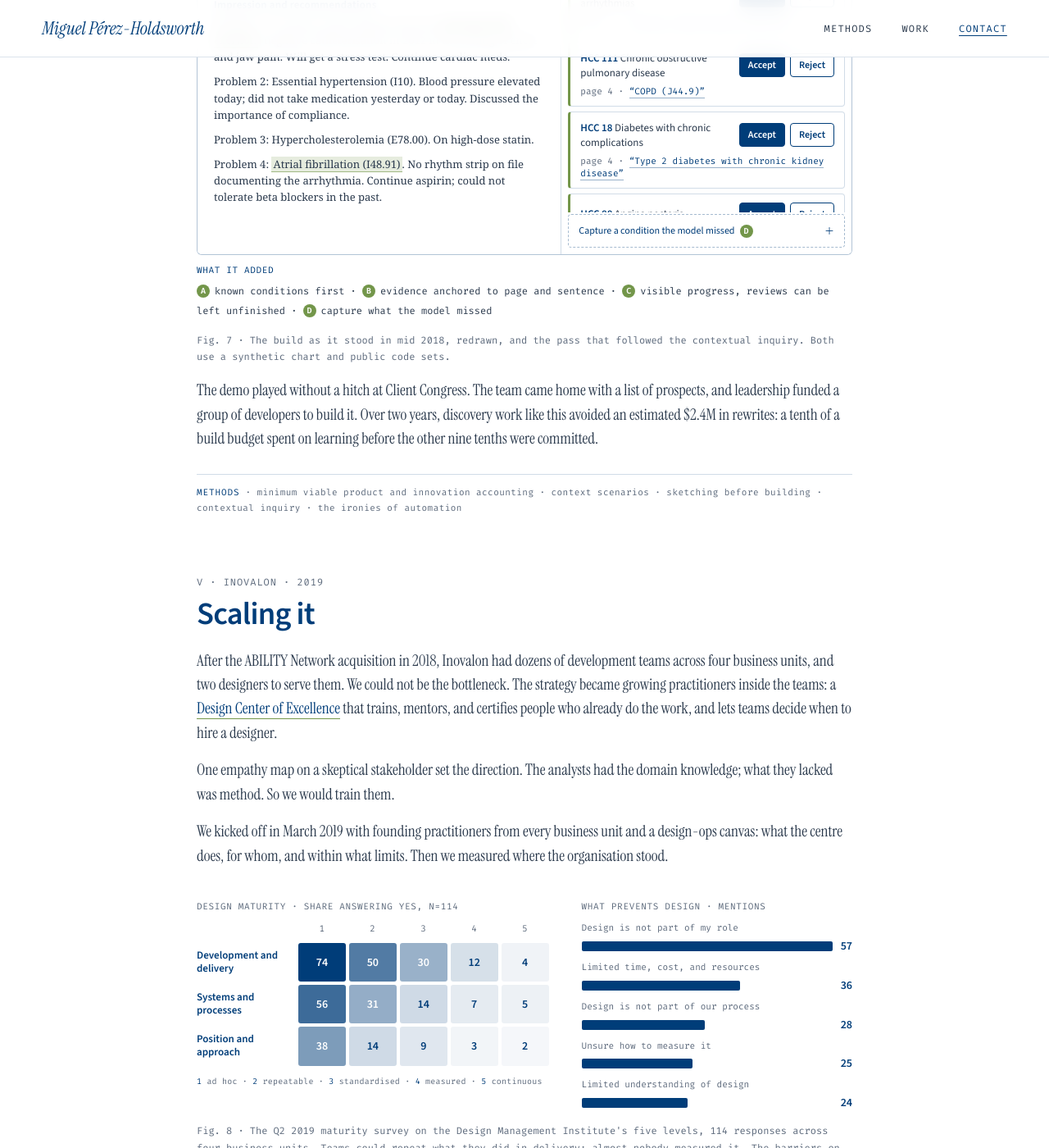
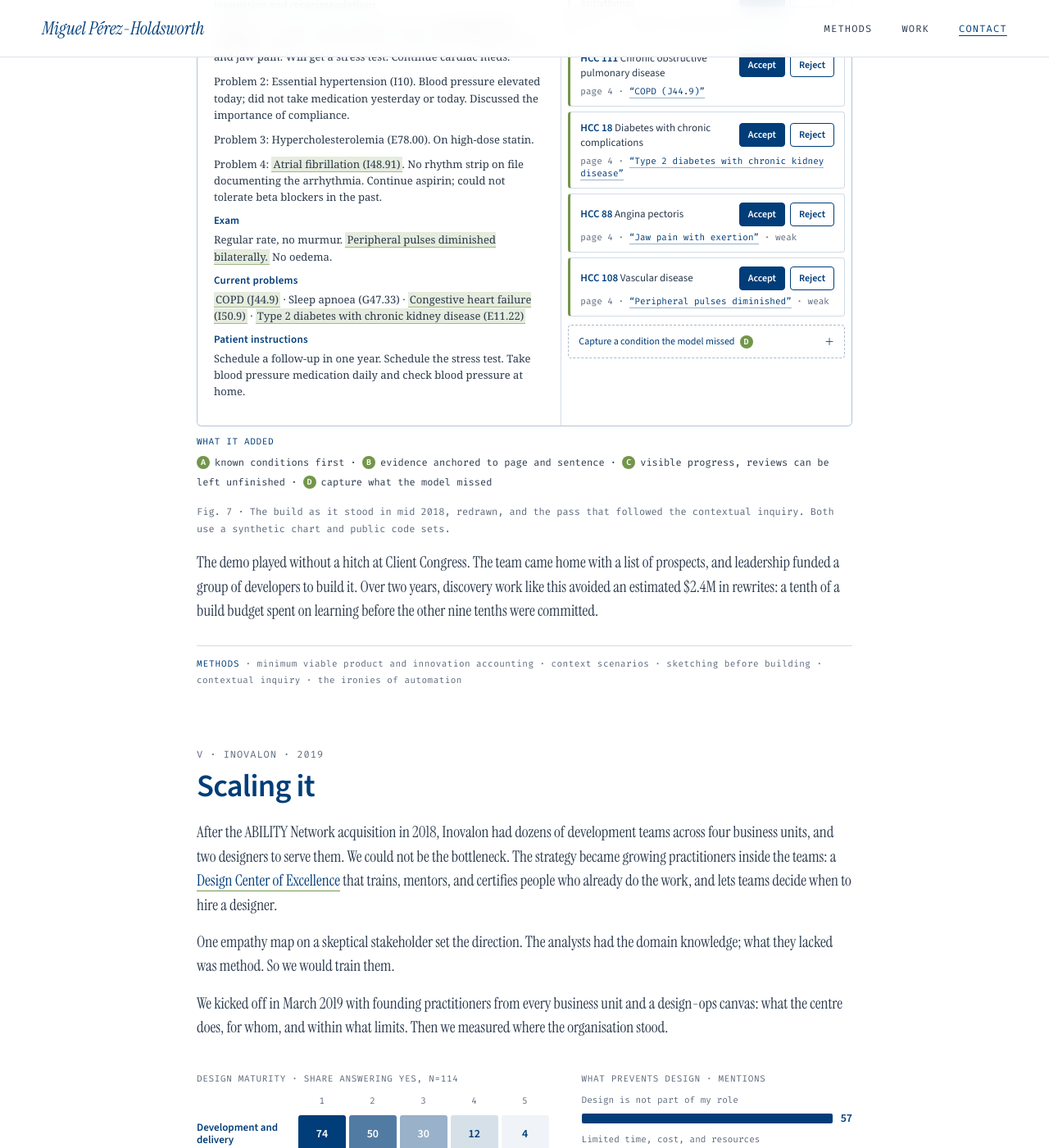
Before and after one commit to miguel-perez/miguel-perez.github.io, a Jekyll site: the page built from work/inovalon-design-coe/index.html, in a window 1280 px wide and 1400 px high, scrolled down 7697 px. Shown: the whole window at 82% size. Built offline with Jekyll 4.4.1, drawn with Linux system fonts in a browser that asks for light colours.

Commit message:
Whiten mark 3 and stop the after screen trapping the scroll
The card rule in the vendor build outranked the mark's own colour, so
numeral 3 rendered grey on red while the others were white. The chart
note and the suggestion list no longer have their own scrollbars, so a
reader moving down the page passes through the screen instead of
catching inside it; both panes now size to their content, and the
evidence auto-scroll only fires if a pane can actually scroll.

Co-Authored-By: Claude Opus 5 (1M context) <noreply@anthropic.com>

```diff
--- a/work/inovalon-design-coe/index.html
+++ b/work/inovalon-design-coe/index.html
@@ -141,7 +141,7 @@ blockquote footer{margin-top:16px;font:12px/1.6 'Fira Code',monospace;color:#5e6
 .pane + .pane{border-left:1px solid rgba(0,61,121,.18)}
 .pane-h{display:flex;align-items:center;justify-content:space-between;gap:12px;padding:10px 16px;border-bottom:1px solid rgba(0,61,121,.12);font:11px 'Fira Code',monospace;color:#5e6b7d}
 .pane-h b{font:600 13px 'Source Sans 3',sans-serif;color:#003D79}
-.note{padding:18px 20px 22px;font-family:Georgia,'Times New Roman',serif;font-size:13px;line-height:1.55;color:#2b3a4d;max-height:380px;overflow:auto}
+.note{padding:18px 20px 22px;font-family:Georgia,'Times New Roman',serif;font-size:13px;line-height:1.55;color:#2b3a4d}
 .note h4{margin:0 0 4px;font:600 13px 'Source Sans 3',sans-serif;color:#003D79;letter-spacing:.02em}
 .note p{margin:0 0 10px;font-size:13px;line-height:1.55;color:#2b3a4d}
 .note .meta{font:11px 'Fira Code',monospace;color:#5e6b7d;margin-bottom:12px}
@@ -151,7 +151,7 @@ blockquote footer{margin-top:16px;font:12px/1.6 'Fira Code',monospace;color:#5e6
 .prog{display:flex;align-items:center;gap:10px;font:11px 'Fira Code',monospace;color:#5e6b7d}
 .prog i{display:block;width:90px;height:4px;background:rgba(0,61,121,.12);border-radius:2px;overflow:hidden}
 .prog i b{display:block;height:100%;width:0;background:#003D79;transition:width .4s}
-.cards{margin:0;padding:8px;list-style:none;display:flex;flex-direction:column;gap:6px;max-height:380px;overflow:auto}
+.cards{margin:0;padding:8px;list-style:none;display:flex;flex-direction:column;gap:6px}
 .card{border:1px solid rgba(0,61,121,.18);border-left:3px solid #73964A;border-radius:4px;padding:10px 12px;display:grid;grid-template-columns:1fr auto;gap:6px 10px;align-items:center;cursor:pointer;background:#fff;transition:background .2s}
 .card:hover,.card.on{background:rgba(0,61,121,.05)}
 .card:focus-visible{outline:2px solid #003D79;outline-offset:-2px}
@@ -210,7 +210,7 @@ blockquote footer{margin-top:16px;font:12px/1.6 'Fira Code',monospace;color:#5e6
 .old-h span.x{display:inline-flex;align-items:center;padding:2px 5px;border-radius:3px;background:rgba(200,70,27,.12);box-shadow:0 0 0 1.5px #C8461B}
 .old-h span.x i{border-color:#C8461B}
 .old-card em.x{color:#C8461B;font-weight:700}
-.old-card .mk{position:absolute;right:22px;top:6px;margin:0}
+.old-card .mk{position:absolute;right:22px;top:6px;margin:0;color:#fff}
 .old-f.x{padding:3px 6px;margin:0 -6px;border-radius:3px;background:rgba(200,70,27,.12);box-shadow:0 0 0 1.5px #C8461B}
 .old-btns span.x{border-color:#C8461B;color:#C8461B;background:rgba(200,70,27,.08)}
 .old-req.x{color:#C8461B;font-weight:600;font-size:10px}
@@ -256,7 +256,6 @@ blockquote footer{margin-top:16px;font:12px/1.6 'Fira Code',monospace;color:#5e6
 @media (max-width:720px){
  .review{grid-template-columns:1fr}
  .pane + .pane{border-left:0;border-top:1px solid rgba(0,61,121,.18)}
- .note,.cards{max-height:300px}
  .survey{grid-template-columns:1fr}
  .hero{grid-template-columns:1fr}
  .hero-art{min-height:0;padding:24px}
@@ -920,7 +919,7 @@ blockquote footer{margin-top:16px;font:12px/1.6 'Fira Code',monospace;color:#5e6
   for(var j=0;j<evs.length;j++) evs[j].classList.remove('on');
   card.classList.add('on');
   var ev=chart.querySelector('.ev[data-ev="'+card.getAttribute('data-card')+'"]');
-  if(ev){ ev.classList.add('on'); var top=ev.offsetTop-chart.offsetTop-80; chart.scrollTo({top:top<0?0:top,behavior:'smooth'}); }
+  if(ev){ ev.classList.add('on'); if(chart.scrollHeight>chart.clientHeight+4){ var top=ev.offsetTop-chart.offsetTop-80; chart.scrollTo({top:top<0?0:top,behavior:'smooth'}); } }
  }
  function progress(){
   pb.style.width=(done/total*100)+'%';
```
